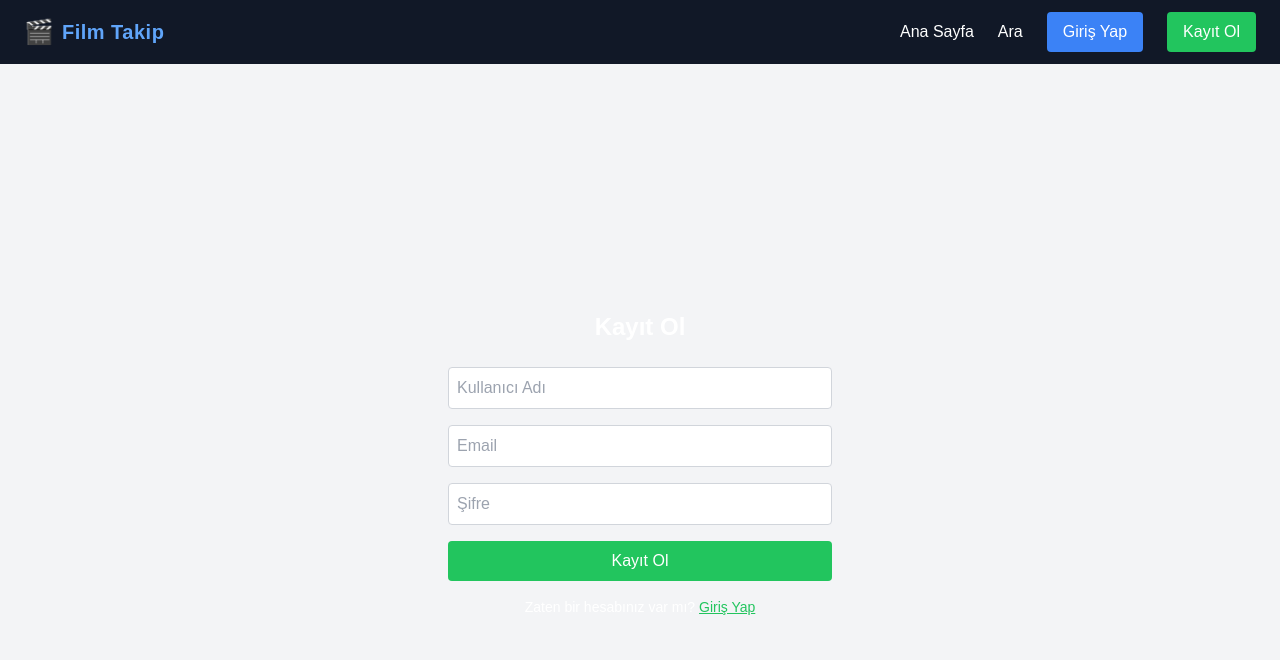
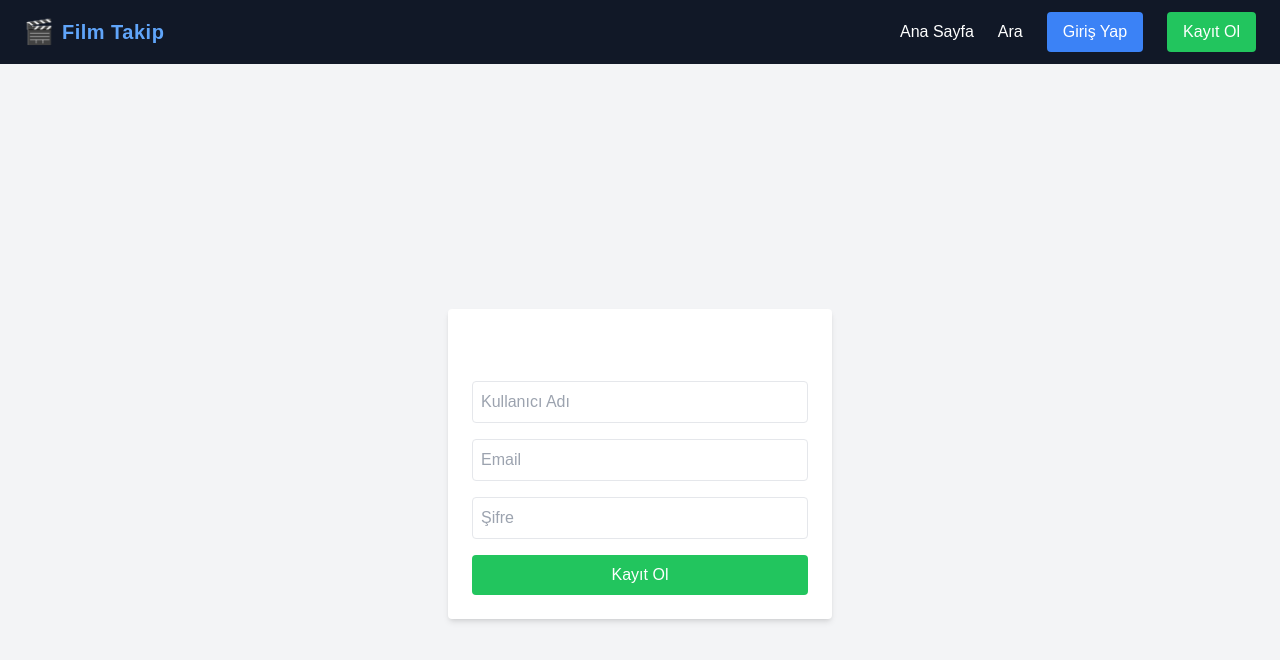
Before and after one commit to FurkanFirat23/movie-tracking-app, a Next.js app: page /auth/register in a window 1280 px wide. Shown: the top 660 px of the page. Built offline with nearby package versions, Linux system fonts and the light colour scheme.

Commit message:
working on auth process

```diff
--- a/api/auth/login/route.ts
+++ b/app/api/auth/login/route.ts
@@ -1,5 +1,5 @@
 import { NextApiRequest, NextApiResponse } from 'next';
-import User from '../../../models/User';
+import User from '../../../../models/User';
 import jwt from 'jsonwebtoken';
 import bcrypt from 'bcryptjs';
 
--- /dev/null
+++ b/app/api/auth/register/route.ts
@@ -0,0 +1,30 @@
+import bcrypt from "bcryptjs";
+import { NextApiRequest } from "next";
+import User from "../../../../models/User";
+import connectDB from "../../../../utils/connectDB";
+import { NextResponse } from "next/server";
+
+export const POST = async (req: NextApiRequest) => {
+  const { username, email, password } = await req.json();
+
+  try {
+    // MongoDB'ye bağlan
+    await connectDB();
+
+    // Şifreyi hashle
+    const hashedPassword = await bcrypt.hash(password, 10);
+
+    // Yeni kullanıcıyı oluştur
+    const newUser = new User({
+      username,
+      email,
+      password: hashedPassword,
+    });
+
+    await newUser.save();
+    return NextResponse.json({ message: "User created successfully" }, { status: 201 });
+  } catch (error) {
+    console.error("Error during registration:", error);
+    return NextResponse.json({ error: "An error occurred. Please try again." }, { status: 500 });
+  }
+};
--- a/app/auth/register/page.tsx
+++ b/app/auth/register/page.tsx
@@ -1,43 +1,81 @@
+"use client";
+
+import { useState } from "react";
+import { useRouter } from "next/navigation";
+
 export default function Register() {
+  const [username, setUsername] = useState("");
+  const [email, setEmail] = useState("");
+  const [password, setPassword] = useState("");
+  const [message, setMessage] = useState<string | null>(null);
+  const [isSuccess, setIsSuccess] = useState<boolean | null>(null); // Başarılı olup olmadığını belirler
+  const router = useRouter();
+
+  const handleSubmit = async (e: React.FormEvent) => {
+    e.preventDefault();
+    setMessage(null); // Mesajı sıfırla
+    setIsSuccess(null); // Başarı durumunu sıfırla
+
+    try {
+      const response = await fetch("/api/auth/register", {
+        method: "POST",
+        headers: {
+          "Content-Type": "application/json",
+        },
+        body: JSON.stringify({ username, email, password }),
+      });
+
+      const data = await response.json();
+      if (response.ok) {
+        setMessage("Başarıyla kayıt olundu.");
+        setIsSuccess(true); // Başarı durumu
+        setTimeout(() => {
+          router.push("/auth/login"); // Giriş yap ekranına yönlendir
+        }, 2000); // 2 saniye sonra yönlendir
+      } else {
+        setMessage(data.error || "Bir hata oluştu.");
+        setIsSuccess(false); // Hata durumu
+      }
+    } catch (error) {
+      setMessage("Bir hata oluştu. Lütfen tekrar deneyin.");
+      setIsSuccess(false); // Hata durumu
+    }
+  };
+
   return (
-    <div className="flex flex-col items-center justify-center h-screen bg-gray-100">
-      <h1 className="text-2xl font-bold mb-6">Kayıt Ol</h1>
-      <form className="w-full max-w-sm">
-        {/* Kullanıcı Adı Input */}
+    <div className="flex flex-col items-center justify-center min-h-screen bg-gray-100">
+      <form onSubmit={handleSubmit} className="bg-white p-6 rounded shadow-md w-96">
+        <h2 className="text-2xl font-bold mb-4 text-center">Kayıt Ol</h2>
+        {message && (
+          <p className={`text-center mb-4 ${isSuccess ? "text-green-500" : "text-red-500"}`}>
+            {message}
+          </p>
+        )}
         <input
           type="text"
           placeholder="Kullanıcı Adı"
-          className="p-2 border border-gray-300 rounded w-full mb-4 text-black bg-white focus:outline-none focus:ring-2 focus:ring-green-500"
+          className="w-full p-2 mb-4 border rounded text-black"
+          value={username}
+          onChange={(e) => setUsername(e.target.value)}
         />
-        {/* Email Input */}
         <input
           type="email"
           placeholder="Email"
-          className="p-2 border border-gray-300 rounded w-full mb-4 text-black bg-white focus:outline-none focus:ring-2 focus:ring-green-500"
+          className="w-full p-2 mb-4 border rounded text-black"
+          value={email}
+          onChange={(e) => setEmail(e.target.value)}
         />
-        {/* Şifre Input */}
         <input
           type="password"
           placeholder="Şifre"
-          className="p-2 border border-gray-300 rounded w-full mb-4 text-black bg-white focus:outline-none focus:ring-2 focus:ring-green-500"
+          className="w-full p-2 mb-4 border rounded text-black"
+          value={password}
+          onChange={(e) => setPassword(e.target.value)}
         />
-        {/* Kayıt Ol Butonu */}
-        <button className="bg-green-500 text-white p-2 w-full rounded hover:bg-green-600 focus:outline-none">
+        <button type="submit" className="w-full bg-green-500 text-white p-2 rounded">
           Kayıt Ol
         </button>
       </form>
-      {/* Alt Kısım: Giriş Yap Linki */}
-      <div className="mt-4 text-center">
-        <p className="text-sm">
-          Zaten bir hesabınız var mı?{" "}
-          <a
-            href="/auth/login"
-            className="text-green-500 underline hover:text-green-700"
-          >
-            Giriş Yap
-          </a>
-        </p>
-      </div>
     </div>
   );
 }
--- a/package.json
+++ b/package.json
@@ -11,6 +11,7 @@
   "dependencies": {
     "@types/bcryptjs": "^2.4.6",
     "bcrypt": "^5.1.1",
+    "bcryptjs": "^2.4.3",
     "jsonwebtoken": "^9.0.2",
     "mongodb": "^6.11.0",
     "mongoose": "^8.8.3",
```
Also changed, not shown: api/auth/register/route.ts (deleted, +0 -46 lines), app/api/auth/logout/route.ts (renamed from api/auth/logout/route.ts), app/api/user/lists.ts (renamed from api/user/lists.ts), 1 other file (tests, documents, lock files or other folders).
